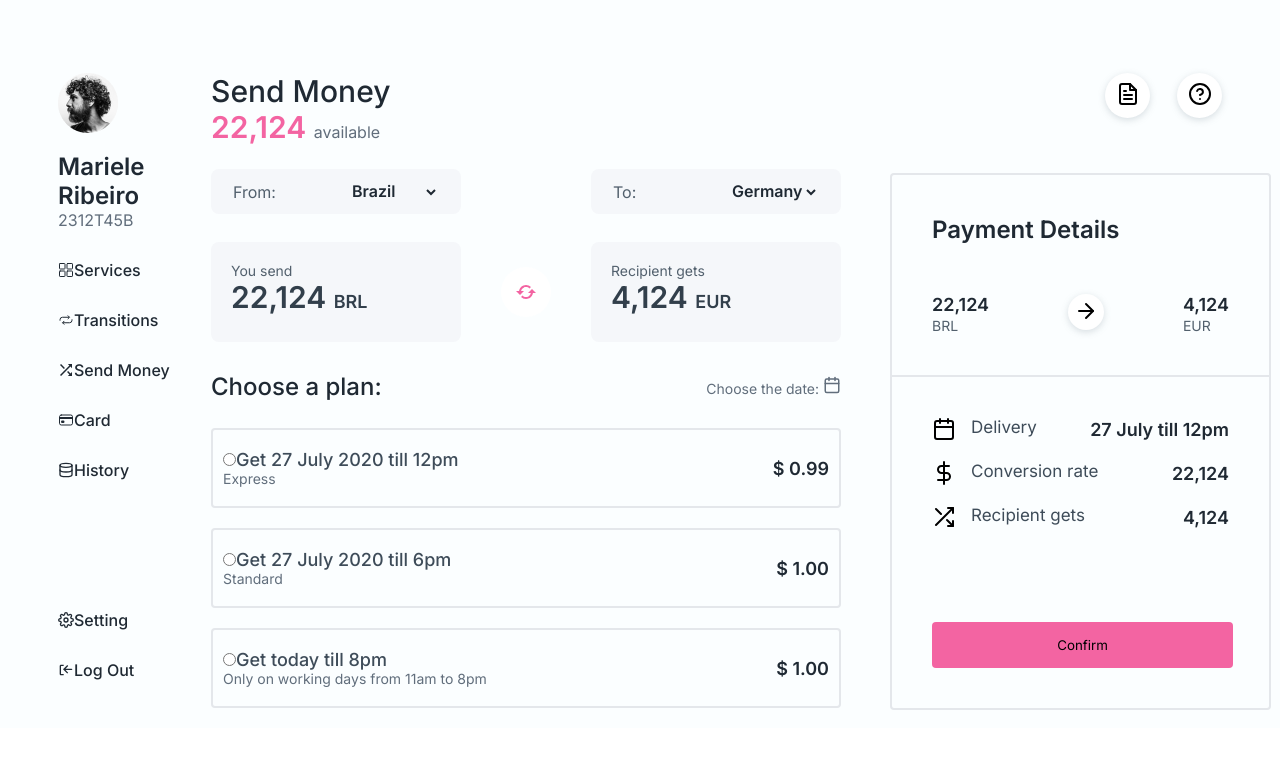
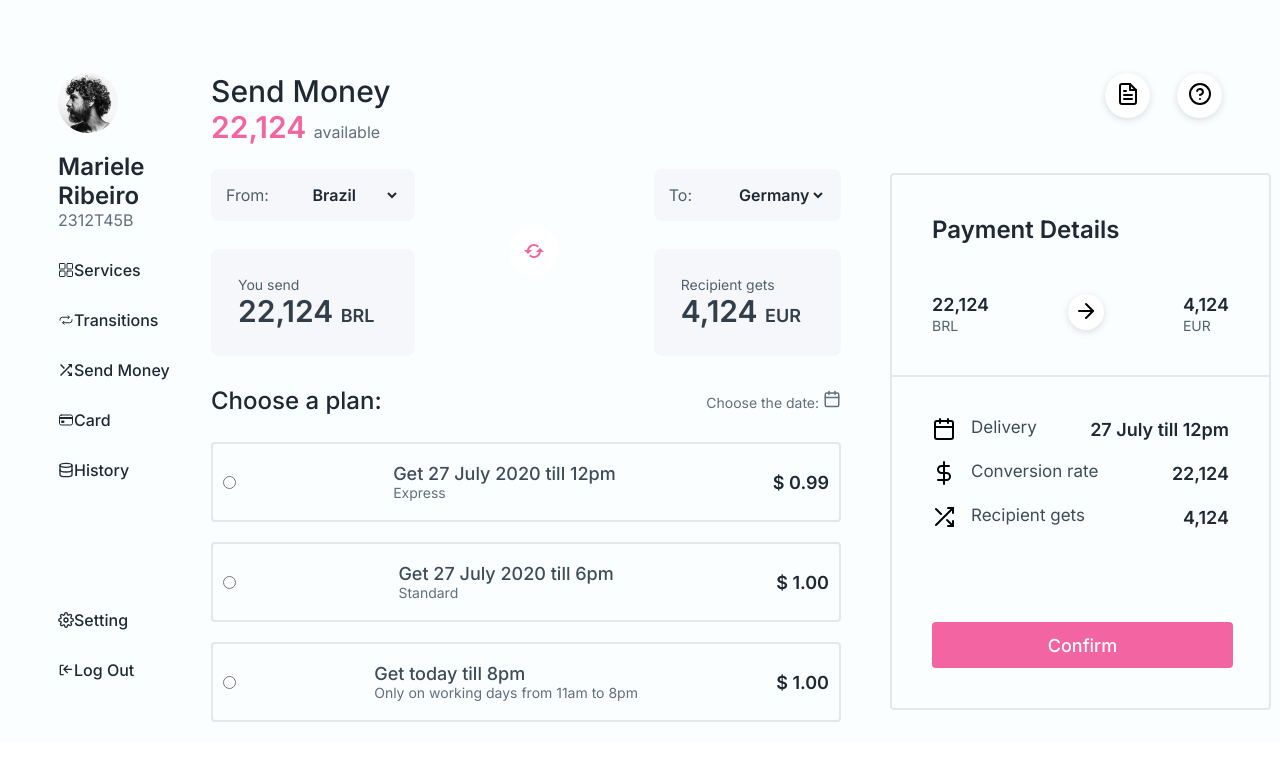
Before and after one commit to MarieleRibeiro/MoneyTransfer, a React (Create React App) app: page / in a window 1280 px wide. Shown: the top 760 px of the page. Built offline with nearby package versions, Linux system fonts and the light colour scheme.

Commit message:
Responsivo

```diff
--- a/src/components/Sidebar/sidebar.tsx
+++ b/src/components/Sidebar/sidebar.tsx
@@ -11,8 +11,10 @@ export const Sidebar = () => {
     <Container>
       <Perfil>
         <img src={Avatar} alt="Perfil" />
-        <h3>Mariele Ribeiro</h3>
-        <p>2312T45B</p>
+        <span>
+          <h3>Mariele Ribeiro</h3>
+          <p>2312T45B</p>
+        </span>
         <MenuItem>
           <a href="/" > <IoGridOutline /> Services</a>
           <a href="/"> <IoRepeat /> Transitions</a>
--- a/src/components/Sidebar/styles.ts
+++ b/src/components/Sidebar/styles.ts
@@ -3,6 +3,7 @@ import styled from 'styled-components'
 export const Container = styled.div`
   width: 100%;
   max-width: 283px;
+
 `
 
 export const Perfil = styled.div`
@@ -34,6 +35,16 @@ h3 {
   font-size: 24px;
   color: ${(props) => props.theme.colors.black}
 }
+
+@media (max-width: 1056px) {
+    display: flex;
+    align-items: center;
+    width: 100%;
+    margin-bottom: 43px;
+    span {
+      margin-left: 16px;
+    }
+  }
 `
 
 export const MenuItem = styled.div`
@@ -41,6 +52,10 @@ width: 100%;
 display: flex;
 flex-direction: column;
 
+@media (max-width: 1056px) {
+    display: none;
+  }
+
 `
 export const MenuFooter = styled.div`
 display: flex;
--- a/src/components/details/Details.tsx
+++ b/src/components/details/Details.tsx
@@ -4,15 +4,23 @@ import { FiArrowRight, FiFileText, FiHelpCircle, FiCalendar, FiDollarSign, FiShu
 export const Container = styled.div`
   max-width: 381px;
   width: 100%;
+
+  @media (max-width: 414px) {
+    width: 100%;
+  }
 `
 export const Wrapper = styled.div`
   width: 100%;
-
   border: 2px solid #E4E7EB;
   box-sizing: border-box;
   border-radius: 4px;
   margin-left: 49px;
   margin-top: 55px;
+
+  @media (max-width: 414px) {
+    width: 100%;
+    margin: 96px 0 0 0;
+  }
 `
 export const Menu = styled.div`
   width: 100%;
@@ -21,6 +29,9 @@ export const Menu = styled.div`
   button:first-child {
     margin-right: 27px;
 }
+@media (max-width: 414px) {
+    display: none;
+  }
 `
 export const Button = styled.button`
    background: #FFFFFF;
@@ -29,6 +40,10 @@ export const Button = styled.button`
   height: 45px;
   border-radius: 50%;
   align-items: center;
+
+  @media (max-width: 414px) {
+    width: 100%;
+  }
 `
 
 export const MenuPayment = styled.div`
@@ -56,6 +71,12 @@ export const ButtonFooter = styled.button`
   width: 301px;
   height: 46px;
   margin-top: 93px;
+  font-weight: 500;
+  font-size: 18px;
+  color: ${(props) => props.theme.colors.white};
+  @media (max-width: 414px) {
+    width: 100%;
+  }
 `
 
 export const Info = styled.div`
--- a/src/components/main/MainContainer.tsx
+++ b/src/components/main/MainContainer.tsx
@@ -1,4 +1,4 @@
-import { Container, Header, Info, MainContent, Main, IconRefresh, Footer } from '../main/styles'
+import { Container, Header, Info, MainContent, From, Span, IconRefresh, Footer } from '../main/styles'
 import { BiRefresh } from 'react-icons/bi'
 import { FiCalendar } from 'react-icons/fi'
 
@@ -10,10 +10,10 @@ export const MainContainer = () => {
           <h3>Send Money</h3>
           <strong>22,124 <small>available</small></strong>
         </Info>
-
       </Header>
 
       <MainContent>
+        <From>
           <form>
             <label>From:</label>
             <select name="money" id="money">
@@ -21,6 +21,17 @@ export const MainContainer = () => {
               <option value="eur">Germany</option>
             </select>
           </form>
+          <Span>
+            <p>You send</p>
+            <h1>22,124 <small>BRL</small></h1>
+          </Span>
+        </From>
+
+        <IconRefresh>
+          <BiRefresh size={24} />
+        </IconRefresh>
+
+        <From>
           <form>
             <label>To:</label>
             <select name="money" id="money">
@@ -28,54 +39,43 @@ export const MainContainer = () => {
               <option value="brl">Brazil</option>
             </select>
           </form>
-      </MainContent>
-      <Main>
-        <span>
-          <p>You send</p>
-          <h1>22,124 <small>BRL</small></h1>
-        </span>
-        <IconRefresh>
-          <BiRefresh size={24} />
-        </IconRefresh>
-
-        <span>
+          <Span>
             <p>Recipient gets</p>
             <h1>4,124 <small>EUR</small></h1>
-        </span>
-      </Main>
+          </Span>
+        </From>
+      </MainContent>
+
       <Footer>
         <span>
           <h2>Choose a plan:</h2>
           <p>Choose the date:  <FiCalendar size={18} /> </p>
         </span>
         <section>
+          <input type="radio" />
           <label >
-            <input type="radio" />
             Get 27 July 2020 till 12pm
             <p>Express</p>
           </label>
           <h3>$ 0.99</h3>
         </section>
         <section>
-          <label> <input type="radio" />
+          <input type="radio" />
+          <label>
             Get 27 July 2020 till 6pm
              <p>Standard</p>
           </label>
           <h3>$ 1.00</h3>
         </section>
         <section>
-
-          <label> <input type="radio" />
+          <input type="radio" />
+          <label>
             Get today till 8pm
              <p>Only on working days from 11am to 8pm</p>
           </label>
           <h3>$ 1.00</h3>
         </section>
-
-
       </Footer>
-
-
     </Container>
 
 
--- a/src/components/main/styles.ts
+++ b/src/components/main/styles.ts
@@ -6,7 +6,6 @@ export const Container = styled.div`
 `
 
 export const Header = styled.header`
-
   width: 100%;
   display: flex;
   justify-content: space-between;
@@ -31,19 +30,32 @@ export const Info = styled.div`
 `
 
 export const MainContent = styled.div`
+  width: 100%;
   display: flex;
   justify-content: space-between;
+  align-items: center;
+
+  @media (max-width: 1056px) {
+    flex-direction: column;
+    margin: 58px 0;
+  }
+
 form {
   display: flex;
   justify-content: space-between;
   align-items: center;
-  width: 250px;
-  height: 45px;
+  width: 100%;
+  height: 100%;
   margin-top: 24px;
   background: ${(props) => props.theme.colors.white100};
   border-radius: 8px;
   margin-bottom: 28px;
-  padding: 22px;
+  padding: 15px;
+
+  @media (max-width: 1056px) {
+    width: 100%;
+
+  }
 
   label {
     font-weight: 400;
@@ -59,16 +71,23 @@ form {
   }
 }
 `
-export const Main = styled.main`
-  display: flex;
-  align-items: center;
-  justify-content: space-between;
-span {
+export const From = styled.div`
+   @media (max-width: 1056px) {
+    width: 100%;
+  }
+`
+export const Span = styled.div`
   border-radius: 8px;
   background: ${(props) => props.theme.colors.white100};
-  width: 250px;
-  height: 100px;
-  padding: 20px 0 0 20px;
+  width: 100%;
+  height: 100%;
+  padding: 27px 40px 27px 27px;
+
+  @media (max-width: 1056px) {
+    max-width: 381px;
+    width: 100%;
+  }
+
   p {
     font-weight: normal;
     font-size: 14px;
@@ -82,9 +101,9 @@ span {
   small {
     font-size: 18px;
   }
-}
+
 `
-export const IconRefresh = styled.div`
+export const IconRefresh = styled.button`
 display: flex;
 align-items: center;
 justify-content: center;
@@ -93,6 +112,10 @@ height: 50px;
 border-radius: 50%;
 background: ${(props) => props.theme.colors.white};
 color:${(props) => props.theme.colors.pink200};
+
+@media (max-width: 1056px) {
+    margin-top: 25px;
+  }
 `
 export const Footer = styled.footer`
 span {
@@ -100,6 +123,11 @@ span {
   justify-content: space-between;
   align-items: center;
   margin: 30px 0 27px 0;
+
+  @media (max-width: 1056px) {
+    flex-direction: column;
+    align-items: flex-start;
+  }
 }
 section {
   display: flex;
@@ -112,6 +140,10 @@ section {
   box-sizing: border-box;
   border-radius: 4px;
   margin-bottom: 20px;
+
+  @media (max-width: 1056px) {
+    width: 100%;
+  }
 }
 label {
   font-weight: 500;
@@ -122,12 +154,17 @@ label {
 h2 {
   font-weight: 500;
   font-size: 24px;
-  color:  ${(props) => props.theme.colors.black}
+  color:  ${(props) => props.theme.colors.black};
+
+  @media (max-width: 1056px) {
+    margin-bottom: 15px;
+  }
 }
 p {
   font-weight: normal;
   font-size: 14px;
-  color: ${(props) => props.theme.colors.gray300}
+  color: ${(props) => props.theme.colors.gray300};
+
 }
 h3 {
   font-weight: 600;
--- a/src/pages/Dashboard/styles.ts
+++ b/src/pages/Dashboard/styles.ts
@@ -8,4 +8,10 @@ background:  ${props => props.theme.colors.white300};
 display: flex;
 padding: 73px 58px 0 58px;
 
+@media (max-width: 414px) {
+    width: 100%;
+    flex-direction: column;
+    padding: 46px 16px;
+  }
+
 `
```
Also changed, not shown: 1 other file (tests, documents, lock files or other folders). Lines whose indentation alone changed are shown as unchanged.
